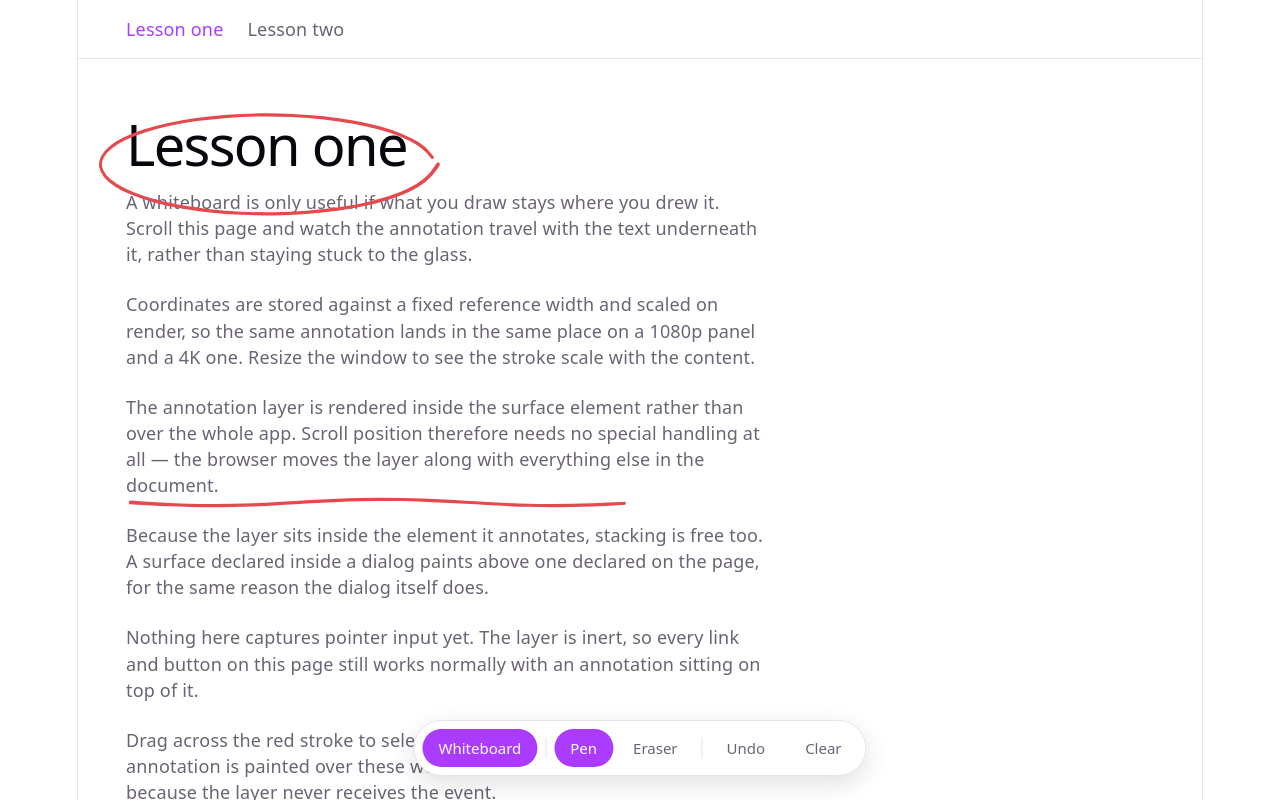
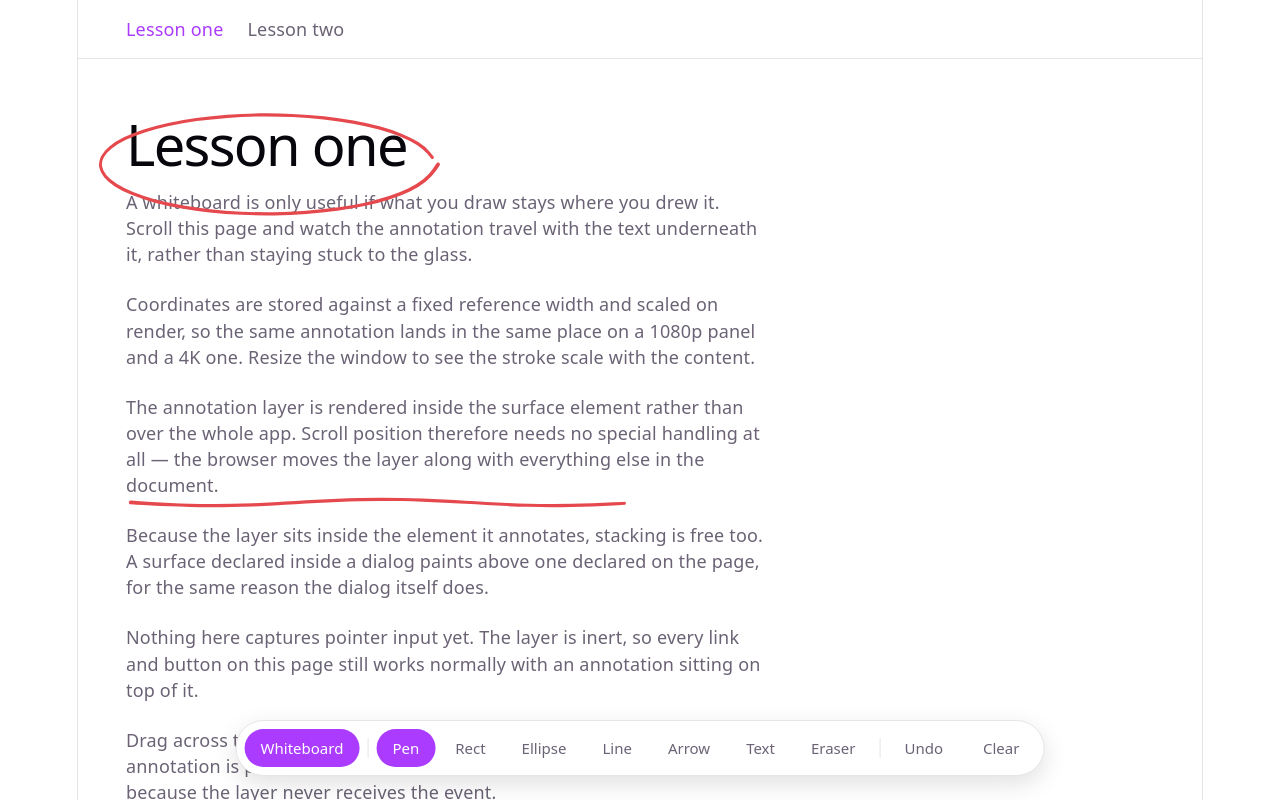
Before and after one commit to KahKitZheng/whiteboard-mode, a React (Vite) app: page /lesson/one in a window 1280 px wide. Both pictures are taken after a click on the button "Whiteboard". Shown: the top 800 px of the page. Built offline with nearby package versions, Linux system fonts and the light colour scheme.

Commit message:
Put the primitive and text tools in the toolbar
Co-Authored-By: Claude Opus 5 (1M context) <noreply@anthropic.com>

```diff
--- a/src/annotation/WhiteboardToolbar.tsx
+++ b/src/annotation/WhiteboardToolbar.tsx
@@ -4,7 +4,15 @@ import { Toolbar } from '@base-ui-components/react/toolbar'
 import { useWhiteboardMode, type Tool } from './WhiteboardMode'
 import './toolbar.scss'
 
-const TOOLS: Tool[] = ['pen', 'eraser']
+const TOOLS: { name: Tool; label: string }[] = [
+  { name: 'pen', label: 'Pen' },
+  { name: 'rect', label: 'Rect' },
+  { name: 'ellipse', label: 'Ellipse' },
+  { name: 'line', label: 'Line' },
+  { name: 'arrow', label: 'Arrow' },
+  { name: 'text', label: 'Text' },
+  { name: 'eraser', label: 'Eraser' },
+]
 
 export function WhiteboardToolbar() {
   const { active, setActive, tool, setTool, actions } = useWhiteboardMode()
@@ -24,9 +32,9 @@ export function WhiteboardToolbar() {
             onValueChange={([next]) => next && setTool(next as Tool)}
             className="tools"
           >
-            {TOOLS.map((name) => (
+            {TOOLS.map(({ name, label }) => (
               <Toolbar.Button key={name} render={<Toggle value={name} />}>
-                {name === 'pen' ? 'Pen' : 'Eraser'}
+                {label}
               </Toolbar.Button>
             ))}
           </ToggleGroup>
```
